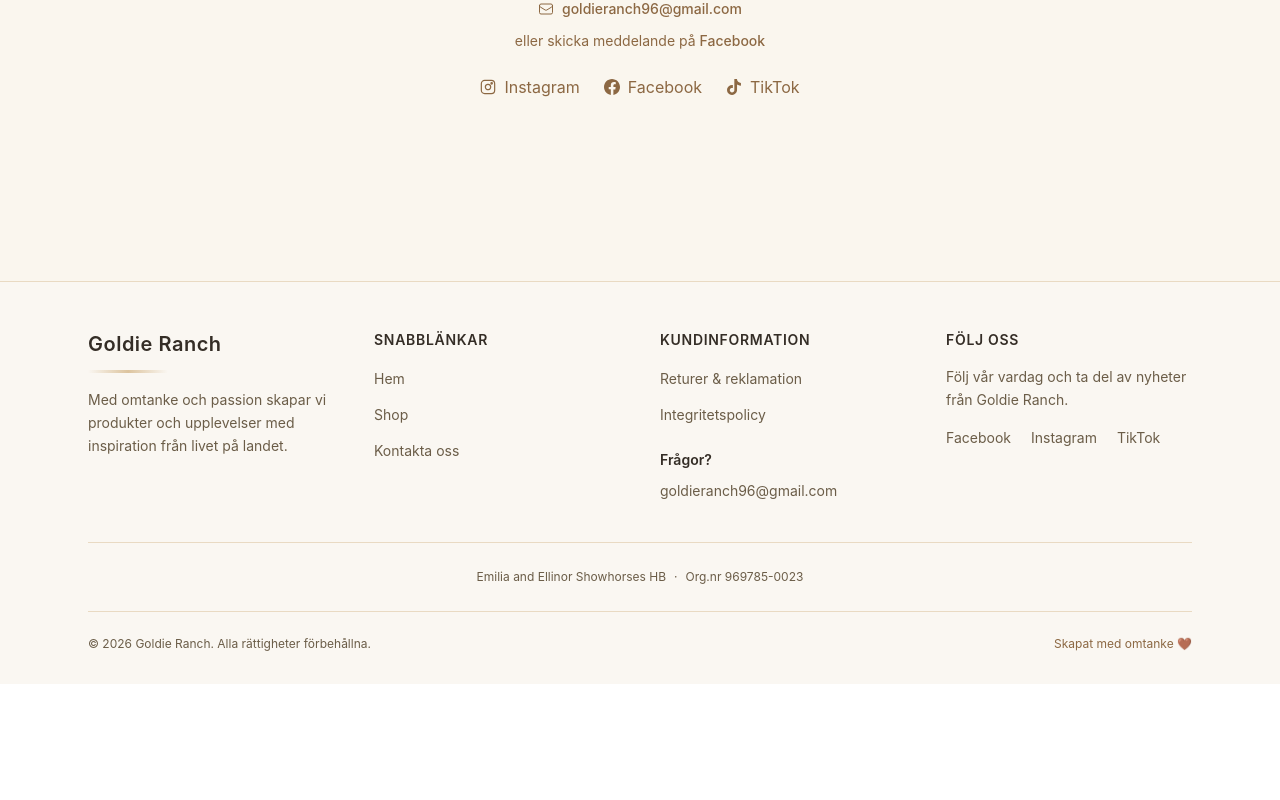
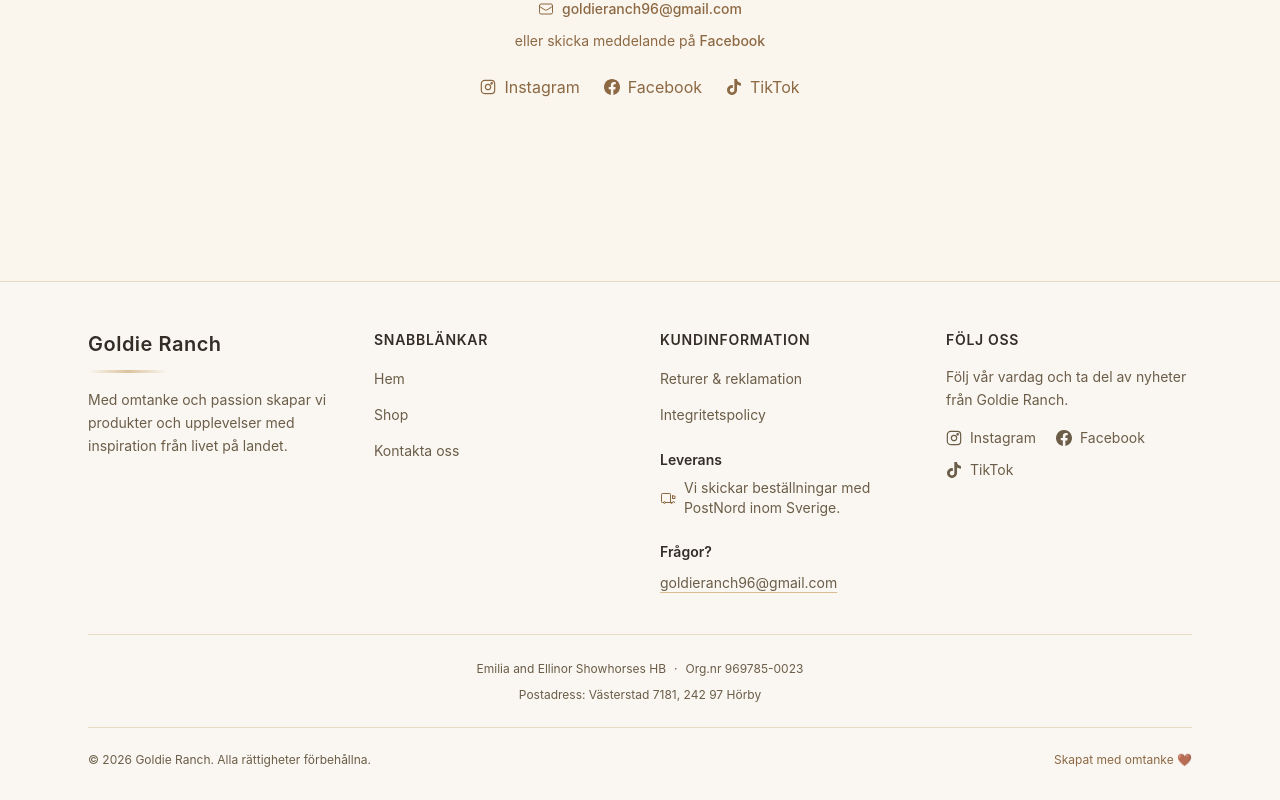
Before and after one commit to Emilia9602/GoldieRanch, a React (Vite) app: page / in a window 1280 px wide. Shown: the part 584-1384 px from the top of the page. Before the commit the page ends 1268 px from the top, so only its background shows below. Built offline with nearby package versions, Linux system fonts and the light colour scheme; no server answers.

Commit message:
Added more to footer

```diff
--- a/src/App.tsx
+++ b/src/App.tsx
@@ -16,6 +16,7 @@ import ReturnsPage from "./pages/shop/ReturnsPage";
 import PrivacyPolicyPage from "./pages/shop/PrivacyPolicyPage";
 
 //Lägg till sök på desktop
+//Kontakt - ljus - kanske bara mail men jag ansvarar?
 //Sök ska funka
 //Footer - fixa!
 //Vanliga frågor?
@@ -26,7 +27,7 @@ import PrivacyPolicyPage from "./pages/shop/PrivacyPolicyPage";
 //Första sidan, fixa som vi vill ha
 //Städa kod i admin, dela upp mer?
 //Hero på homepage?
-//Rabatt? Rea
+//Rabatt? Rea - Ingen retur? Kolla lagar
 //Behandlings sida, info
 //Presentkort - lägg in
 //Retur sida
--- a/src/components/shop/Footer.tsx
+++ b/src/components/shop/Footer.tsx
@@ -5,10 +5,13 @@ function Footer() {
     const currentYear = new Date().getFullYear();
 
     const linkClass =
-        "text-sm text-[#6B5D48] hover:text-[#8C6843] transition-all duration-300 hover:translate-x-1 focus-visible:outline-2 focus-visible:outline-offset-4 focus-visible:outline-[#8C6843] rounded-sm";
+        "text-sm text-[#6B5D48] hover:text-[#342D26] hover:font-semibold transition-all duration-300 ease-in-out focus-visible:outline-2 focus-visible:outline-offset-4 focus-visible:outline-[#8C6843] rounded-sm";
 
     const socialLinkClass =
-        "text-sm text-[#6B5D48] hover:text-[#8C6843] transition-colors duration-300 focus-visible:outline-2 focus-visible:outline-offset-4 focus-visible:outline-[#8C6843] rounded-sm";
+        "flex items-center gap-2 text-sm text-[#6B5D48] hover:text-[#6F4E2E] transition-all duration-300 ease-in-out hover:-translate-y-0.5 hover:scale-105 focus-visible:outline-2 focus-visible:outline-offset-4 focus-visible:outline-[#8C6843] rounded-sm";
+
+    const emailLinkClass =
+        "text-sm text-[#6B5D48] hover:text-[#342D26] hover:font-semibold underline underline-offset-4 decoration-[#D9BE95] decoration-1 hover:decoration-[#8C6843] transition-all duration-300 ease-in-out focus-visible:outline-2 focus-visible:outline-offset-4 focus-visible:outline-[#8C6843] rounded-sm";
 
     return (
         <footer className="bg-[#FAF7F2] border-t border-[#D9BE95]/50">
@@ -94,12 +97,40 @@ function Footer() {
 
                         <div className="mt-6">
                             <p className="text-sm font-semibold text-[#342D26] mb-2">
+                                Leverans
+                            </p>
+
+                            <div className="flex items-center justify-center sm:justify-start gap-2">
+                                <svg
+                                    xmlns="http://www.w3.org/2000/svg"
+                                    fill="none"
+                                    viewBox="0 0 24 24"
+                                    strokeWidth="1.5"
+                                    stroke="currentColor"
+                                    className="w-4 h-4 text-[#8C6843] shrink-0"
+                                    aria-hidden="true"
+                                >
+                                    <path
+                                        strokeLinecap="round"
+                                        strokeLinejoin="round"
+                                        d="M8.25 18.75a1.5 1.5 0 0 1-3 0m3 0a1.5 1.5 0 0 0-3 0m3 0h6m-9 0H3.375A1.125 1.125 0 0 1 2.25 17.625V6.375A1.125 1.125 0 0 1 3.375 5.25h11.25A1.125 1.125 0 0 1 15.75 6.375v12.375m-6 0h6m0 0a1.5 1.5 0 0 0 3 0m0 0a1.5 1.5 0 0 1 3 0m-3 0h-3m3-6h3.75v-3.75h-3.75m0 3.75V8.25"
+                                    />
+                                </svg>
+
+                                <p className="text-sm text-[#6B5D48]">
+                                    Vi skickar beställningar med PostNord inom Sverige.
+                                </p>
+                            </div>
+                        </div>
+
+                        <div className="mt-6">
+                            <p className="text-sm font-semibold text-[#342D26] mb-2">
                                 Frågor?
                             </p>
 
                             <a
                                 href="mailto:goldieranch96@gmail.com"
-                                className={socialLinkClass}
+                                className={emailLinkClass}
                             >
                                 goldieranch96@gmail.com
                             </a>
@@ -116,36 +147,62 @@ function Footer() {
                             Följ vår vardag och ta del av nyheter från Goldie Ranch.
                         </p>
 
-                        <div className="flex justify-center sm:justify-start gap-5 flex-wrap">
-                            <a
-                                href="https://www.facebook.com/profile.php?id=100093571345152"
-                                target="_blank"
-                                rel="noopener noreferrer"
-                                aria-label="Goldie Ranch på Facebook (öppnas i ny flik)"
-                                className={socialLinkClass}
-                            >
-                                Facebook
-                            </a>
+                        <div className="flex flex-wrap items-center gap-x-5 gap-y-3">
 
                             <a
                                 href="https://instagram.com/goldie.ranch/"
                                 target="_blank"
                                 rel="noopener noreferrer"
-                                aria-label="Goldie Ranch på Instagram (öppnas i ny flik)"
                                 className={socialLinkClass}
                             >
-                                Instagram
+                                <svg
+                                    className="w-4 h-4"
+                                    viewBox="0 0 24 24"
+                                    fill="none"
+                                    stroke="currentColor"
+                                    strokeWidth="1.8"
+                                    aria-hidden="true"
+                                >
+                                    <rect x="2" y="2" width="20" height="20" rx="5" />
+                                    <path d="M16 11.37a4 4 0 1 1-7.9 1.26 4 4 0 0 1 7.9-1.26z" />
+                                    <circle cx="17.5" cy="6.5" r="1.1" />
+                                </svg>
+                                <span>Instagram</span>
+                            </a>
+
+                            <a
+                                href="https://www.facebook.com/profile.php?id=100093571345152"
+                                target="_blank"
+                                rel="noopener noreferrer"
+                                className={socialLinkClass}
+                            >
+                                <svg
+                                    className="w-4 h-4 fill-current"
+                                    viewBox="0 0 24 24"
+                                    aria-hidden="true"
+                                >
+                                    <path d="M24 12.07C24 5.4 18.63 0 12 0S0 5.4 0 12.07C0 18.1 4.43 23.1 10.23 24v-8.44H7.08v-3.49h3.15V9.41c0-3.1 1.84-4.82 4.66-4.82 1.35 0 2.76.24 2.76.24v3.04h-1.55c-1.53 0-2.01.96-2.01 1.94v2.33h3.42l-.55 3.49h-2.87V24C19.57 23.1 24 18.1 24 12.07z" />
+                                </svg>
+                                <span>Facebook</span>
                             </a>
 
                             <a
                                 href="https://tiktok.com/@goldieranch"
                                 target="_blank"
                                 rel="noopener noreferrer"
-                                aria-label="Goldie Ranch på TikTok (öppnas i ny flik)"
                                 className={socialLinkClass}
                             >
-                                TikTok
+                                <svg
+                                    className="w-4 h-4"
+                                    viewBox="0 0 24 24"
+                                    fill="currentColor"
+                                    aria-hidden="true"
+                                >
+                                    <path d="M12.52.02c1.31-.02 2.61-.01 3.91-.02.08 1.53.63 3.09 1.75 4.17 1.12 1.11 2.7 1.62 4.24 1.79v4.03c-1.44-.05-2.89-.35-4.2-.97-.57-.26-1.1-.59-1.62-.93-.01 2.92.01 5.84-.02 8.75-.08 1.4-.54 2.79-1.35 3.94-1.31 1.92-3.58 3.17-5.91 3.21-1.43.08-2.86-.31-4.08-1.03-2.02-1.19-3.44-3.37-3.65-5.71-.02-.5-.03-1-.01-1.49.18-1.9 1.12-3.72 2.58-4.96 1.66-1.44 3.98-2.13 6.15-1.72.02 1.48-.04 2.96-.04 4.44-.99-.32-2.15-.23-3.02.37-.63.41-1.11 1.04-1.36 1.75-.21.51-.15 1.07-.14 1.61.24 1.64 1.82 3.02 3.5 2.87 1.12-.01 2.19-.66 2.77-1.61.19-.33.4-.67.41-1.06.1-1.79.06-3.57.07-5.36.01-4.03-.01-8.05.02-12.07z" />
+                                </svg>
+                                <span>TikTok</span>
                             </a>
+
                         </div>
                     </div>
 
@@ -159,8 +216,11 @@ function Footer() {
                         Org.nr 969785-0023
                     </p>
 
-                    {/* TODO: Lägg till företagets postadress. */}
-                    {/* TODO: Lägg till telefonnummer för juridisk företagsinformation. */}
+                    <p className="text-xs text-[#6B5D48] mt-2">
+                        Postadress: Västerstad 7181, 242 97 Hörby
+                    </p>
+
+                    {/* TODO: Lägg till företagets telefonnummer om det behövs. */}
 
                     <div className="border-t border-[#D9BE95]/50 mt-6 pt-6 flex flex-col sm:flex-row items-center justify-between gap-3">
                         <p className="text-xs text-[#6B5D48] text-center">
--- a/src/pages/shop/PrivacyPolicyPage.tsx
+++ b/src/pages/shop/PrivacyPolicyPage.tsx
@@ -82,7 +82,7 @@ function PrivacyPolicyPage() {
                                 goldieranch96@gmail.com
                             </a>
                             <br />
-                            Postadress: [Fyll i företagets postadress]
+                            Postadress: Västerstad 7181, 242 97 Hörby
                         </p>
                     </PrivacySection>
 
```
